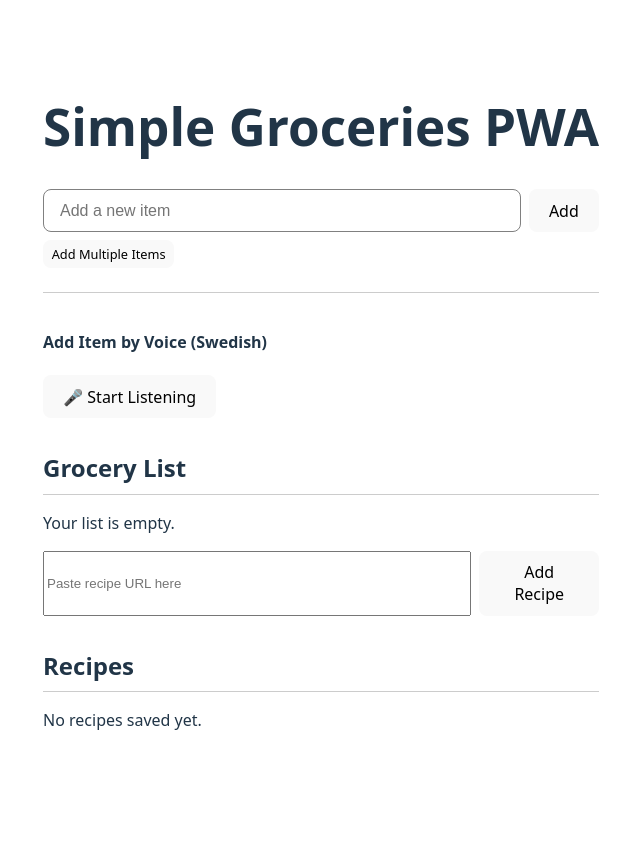
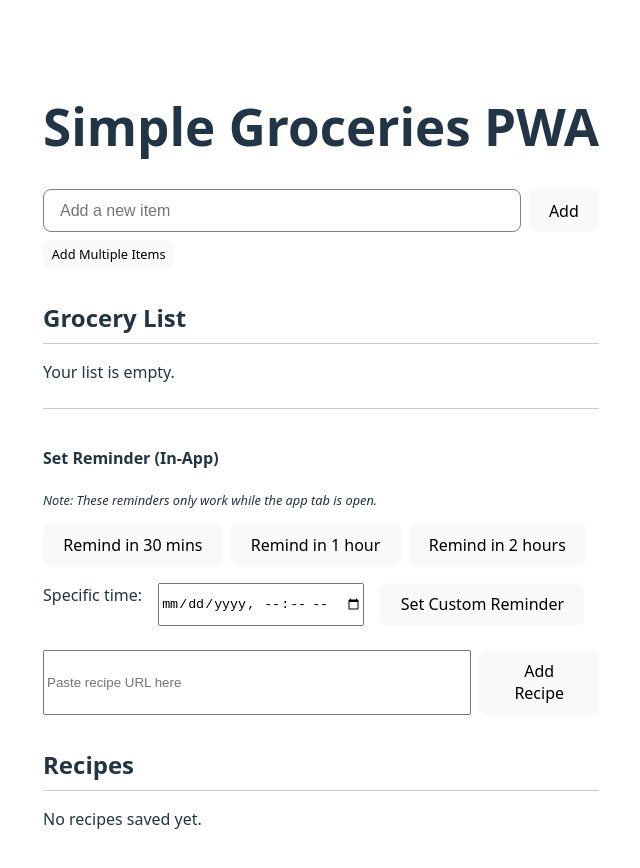
Before and after one commit to wenziie/SimpleGroceriesPWA, a React (Vite) app: page / in a window 1280 px wide. Shown: the top 868 px of the page, without its empty margins (319-959 px from the left). Before the commit the page ends 812 px from the top, so only its background shows below. Built offline with nearby package versions, Linux system fonts and the light colour scheme.

Commit message:
feat: Add time-based reminders (in-app), disable voice input temporarily

```diff
--- a/package.json
+++ b/package.json
@@ -22,7 +22,6 @@
     "eslint-plugin-react-hooks": "^5.1.0",
     "eslint-plugin-react-refresh": "^0.4.19",
     "globals": "^15.15.0",
-    "vite": "^6.2.0",
-    "vite-plugin-pwa": "^1.0.0"
+    "vite": "^6.2.0"
   }
 }
--- a/src/App.jsx
+++ b/src/App.jsx
@@ -5,6 +5,7 @@ import GroceryList from './components/GroceryList'
 import AddRecipeForm from './components/AddRecipeForm'
 import RecipeList from './components/RecipeList'
 import VoiceInput from './components/VoiceInput'
+import ReminderSetter from './components/ReminderSetter'
 
 const LOCAL_STORAGE_KEY_ITEMS = 'simple-groceries-pwa.items'
 const LOCAL_STORAGE_KEY_RECIPES = 'simple-groceries-pwa.recipes'
@@ -138,14 +139,16 @@ function App() {
   return (
     <>
       <h1>Simple Groceries PWA</h1>
+      {/* Grocery Section */}
       <AddItemForm onAddItem={addItem} />
-      <VoiceInput onAddItem={addItem} />
+      {/* <VoiceInput onAddItem={addItem} /> // Temporarily comment out */}
       <GroceryList
         items={items}
         onToggleComplete={toggleComplete}
         onDeleteItem={deleteItem}
         onClearCompleted={clearCompletedItems}
       />
+      <ReminderSetter />
 
       {/* Recipe Section */}
       <AddRecipeForm onAddRecipe={addRecipe} />
--- /dev/null
+++ b/src/components/ReminderSetter.jsx
@@ -0,0 +1,106 @@
+import React, { useState } from 'react';
+
+function ReminderSetter() {
+  const [customDateTime, setCustomDateTime] = useState('');
+  const [feedback, setFeedback] = useState('');
+
+  // Function to handle requesting permission and setting timeout
+  const setReminder = (delayMinutes) => {
+    setFeedback(''); // Clear previous feedback
+    Notification.requestPermission().then((permission) => {
+      if (permission === 'granted') {
+        const delayMs = delayMinutes * 60 * 1000;
+        setTimeout(() => {
+          new Notification('Simple Groceries Reminder', {
+            body: 'Time to check your grocery list!',
+            // Optional: Add icon later if PWA icons are fixed
+            // icon: '/icon.png'
+          });
+        }, delayMs);
+        setFeedback(`Reminder set for ${delayMinutes} minutes from now.`);
+      } else {
+        console.warn('Notification permission denied.');
+        setFeedback('Notification permission was denied. Cannot set reminder.');
+      }
+    });
+  };
+
+  const handleSetCustomReminder = (event) => {
+    event.preventDefault();
+    setFeedback('');
+    if (!customDateTime) {
+        setFeedback('Please select a date and time.');
+        return;
+    }
+
+    const targetTime = new Date(customDateTime).getTime();
+    const now = Date.now();
+
+    if (isNaN(targetTime)) {
+        setFeedback('Invalid date/time format.');
+        return;
+    }
+
+    if (targetTime <= now) {
+        setFeedback('Please select a future date and time.');
+        return;
+    }
+
+    const delayMs = targetTime - now;
+    const delayMinutes = Math.round(delayMs / (60 * 1000));
+
+    Notification.requestPermission().then((permission) => {
+      if (permission === 'granted') {
+        setTimeout(() => {
+          new Notification('Simple Groceries Reminder', {
+            body: 'Time to check your grocery list!',
+            // icon: '/icon.png'
+          });
+        }, delayMs);
+        const formattedDate = new Date(customDateTime).toLocaleString();
+        setFeedback(`Reminder set for ${formattedDate}.`);
+        setCustomDateTime(''); // Clear input
+      } else {
+        console.warn('Notification permission denied.');
+        setFeedback('Notification permission was denied. Cannot set reminder.');
+      }
+    });
+
+  };
+
+  // Get current datetime in the format required by datetime-local input
+  const getMinDateTime = () => {
+    const now = new Date();
+    now.setMinutes(now.getMinutes() - now.getTimezoneOffset()); // Adjust for local timezone
+    now.setSeconds(0); // Ignore seconds
+    now.setMilliseconds(0); // Ignore milliseconds
+    return now.toISOString().slice(0, 16);
+  }
+
+  return (
+    <div style={{ marginTop: '1.5rem', borderTop: '1px solid #ccc', paddingTop: '1rem' }}>
+      <h4>Set Reminder (In-App)</h4>
+      <p style={{ fontSize: '0.8em', fontStyle: 'italic' }}>Note: These reminders only work while the app tab is open.</p>
+      <div>
+        <button onClick={() => setReminder(30)} style={{ marginRight: '0.5rem' }}>Remind in 30 mins</button>
+        <button onClick={() => setReminder(60)} style={{ marginRight: '0.5rem' }}>Remind in 1 hour</button>
+        <button onClick={() => setReminder(120)}>Remind in 2 hours</button>
+      </div>
+      <form onSubmit={handleSetCustomReminder} style={{ marginTop: '1rem' }}>
+        <label htmlFor="custom-reminder-time" style={{ marginRight: '0.5rem'}}>Specific time:</label>
+        <input
+          type="datetime-local"
+          id="custom-reminder-time"
+          value={customDateTime}
+          onChange={(e) => setCustomDateTime(e.target.value)}
+          min={getMinDateTime()} // Prevent selecting past dates
+          required
+        />
+        <button type="submit" style={{ marginLeft: '0.5rem' }}>Set Custom Reminder</button>
+      </form>
+      {feedback && <p style={{ marginTop: '0.5rem', color: feedback.includes('denied') || feedback.includes('Invalid') || feedback.includes('past') ? 'red' : 'green' }}>{feedback}</p>}
+    </div>
+  );
+}
+
+export default ReminderSetter;
--- a/vite.config.js
+++ b/vite.config.js
@@ -1,25 +1,11 @@
 import { defineConfig } from 'vite'
 import react from '@vitejs/plugin-react'
-import { VitePWA } from 'vite-plugin-pwa'
+// import { VitePWA } from 'vite-plugin-pwa' // Removed
 
 // https://vitejs.dev/config/
 export default defineConfig({
   plugins: [
-    react(),
-    VitePWA({
-      registerType: 'autoUpdate',
-      // includeAssets: ['vite.svg'], // We might need this if icons aren't generated automatically
-      manifest: {
-        name: 'Simple Groceries PWA',
-        short_name: 'SimpleGroceries',
-        description: 'A simple app for managing grocery lists and recipes.',
-        theme_color: '#ffffff',
-        background_color: '#ffffff',
-        display: 'standalone',
-        scope: '/',
-        start_url: '/',
-        // icons: [...] // Temporarily remove the icons array
-      }
-    })
+    react()
+    // vite-plugin-pwa completely removed
   ],
 })
```
Also changed, not shown: public/icon.png (added), 1 other file (tests, documents, lock files or other folders).
